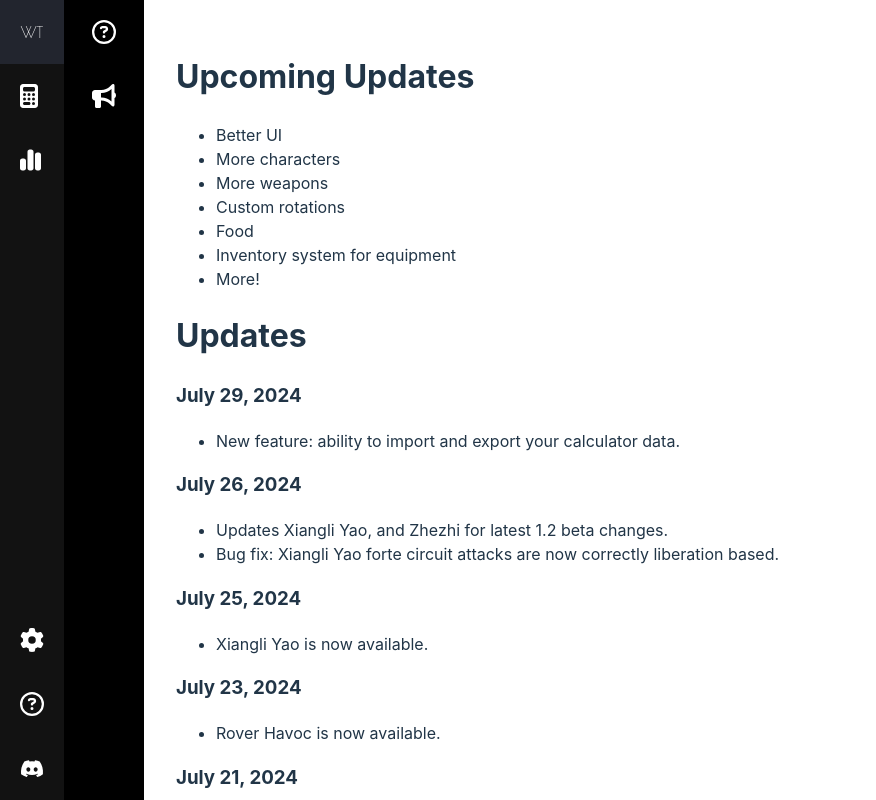
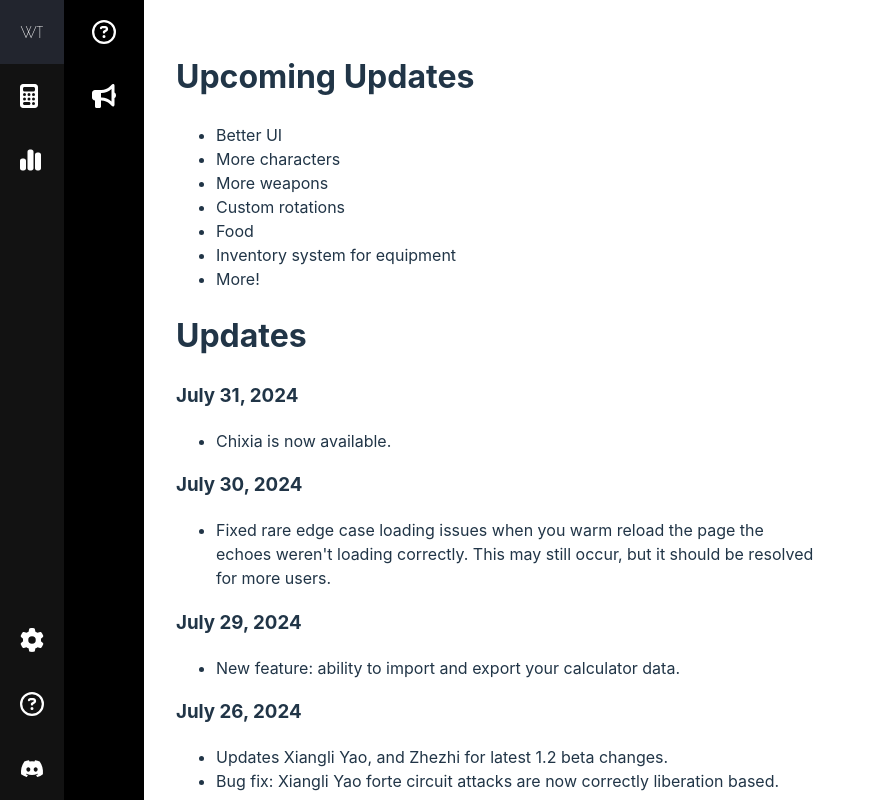
Before and after one commit to ryanbenson/wuthering-waves-optimizer, a Vue app: page /updates in a window 1280 px wide. Shown: the top 800 px of the page, without its empty margins (0-876 px from the left). Built offline with nearby package versions, Linux system fonts and the light colour scheme.

Commit message:
Announces chixia and updates page

```diff
--- a/src/components/Calculator.vue
+++ b/src/components/Calculator.vue
@@ -38,7 +38,7 @@
       <div class="screen--character" v-show="curScreen === 'character'">
         <div>
           <div class="alert">
-            You can now import and export your calculator data 💾!
+            Chixia is now available! ️‍🔥
           </div>
           <div class="character__selection">
             <div
--- a/src/pages/UpdatesView.vue
+++ b/src/pages/UpdatesView.vue
@@ -31,6 +31,14 @@
       <li>More!</li>
     </ul>
     <h1>Updates</h1>
+    <h3>July 31, 2024</h3>
+    <ul>
+      <li>Chixia is now available.</li>
+    </ul>
+    <h3>July 30, 2024</h3>
+    <ul>
+      <li>Fixed rare edge case loading issues when you warm reload the page the echoes weren't loading correctly. This may still occur, but it should be resolved for more users.</li>
+    </ul>
     <h3>July 29, 2024</h3>
     <ul>
       <li>New feature: ability to import and export your calculator data.</li>
```
Also changed, not shown: 1 other file (tests, documents, lock files or other folders).
